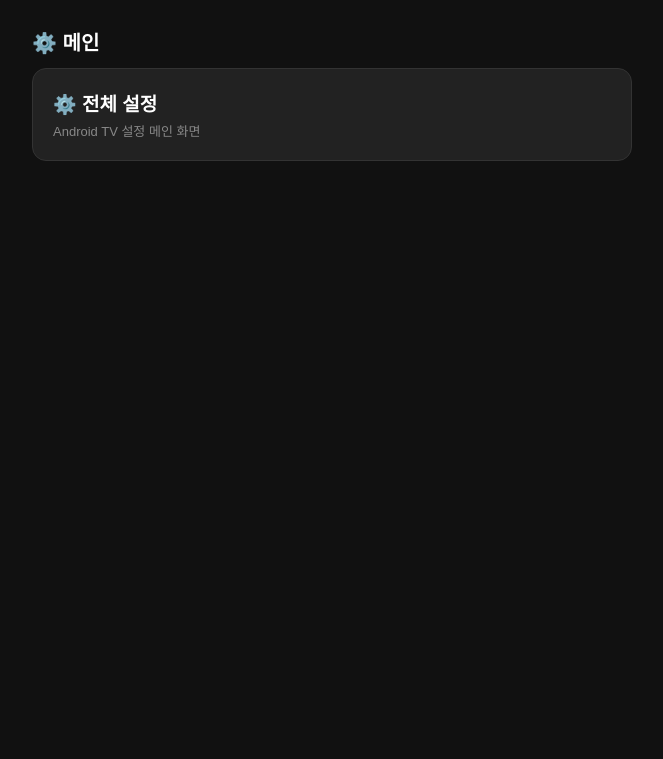
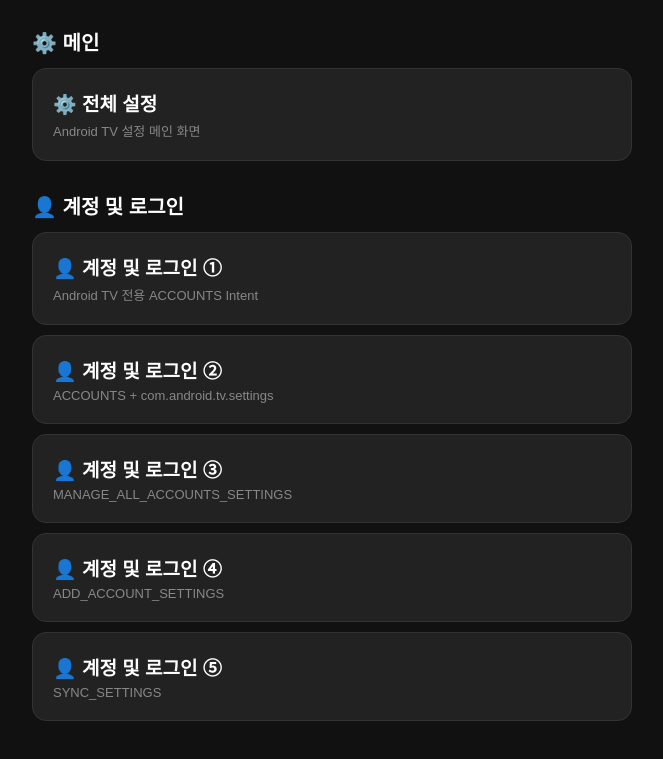
Before and after one commit to jeongyaya/tv, a plain HTML site: page index.html in a window 1280 px wide. Shown: the part 1230-1989 px from the top of the page, without its empty margins (308-971 px from the left). Before the commit the page ends 1451 px from the top, so only its background shows below. Drawn offline with Linux system fonts and the light colour scheme.

Commit message:
index.html 업데이트

```diff
--- a/index.html
+++ b/index.html
@@ -142,5 +142,37 @@ TV Bro · Genie TV STB A
     <small>Android TV 설정 메인 화면</small>
 </a>
 
+<h2>👤 계정 및 로그인</h2>
+
+<!-- ① 가장 유력 -->
+<a href="intent://#Intent;action=com.android.tv.settings.ACCOUNTS;end">
+    👤 계정 및 로그인 ①
+    <small>Android TV 전용 ACCOUNTS Intent</small>
+</a>
+
+<!-- ② action + package -->
+<a href="intent://#Intent;action=com.android.tv.settings.ACCOUNTS;package=com.android.tv.settings;end">
+    👤 계정 및 로그인 ②
+    <small>ACCOUNTS + com.android.tv.settings</small>
+</a>
+
+<!-- ③ 일반 Android 계정 설정 -->
+<a href="intent://#Intent;action=android.settings.MANAGE_ALL_ACCOUNTS_SETTINGS;end">
+    👤 계정 및 로그인 ③
+    <small>MANAGE_ALL_ACCOUNTS_SETTINGS</small>
+</a>
+
+<!-- ④ 계정 추가 설정 -->
+<a href="intent://#Intent;action=android.settings.ADD_ACCOUNT_SETTINGS;end">
+    👤 계정 및 로그인 ④
+    <small>ADD_ACCOUNT_SETTINGS</small>
+</a>
+
+<!-- ⑤ 계정 동기화 설정 -->
+<a href="intent://#Intent;action=android.settings.SYNC_SETTINGS;end">
+    👤 계정 및 로그인 ⑤
+    <small>SYNC_SETTINGS</small>
+</a>
+
 </body>
 </html>
```
